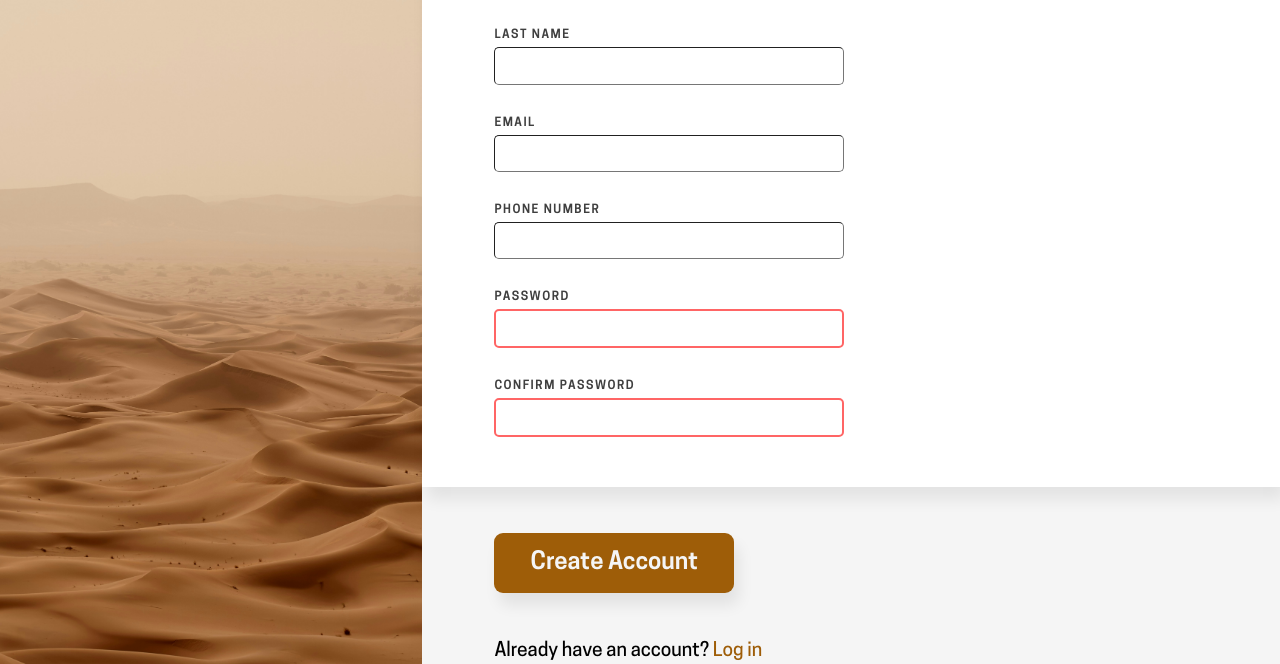
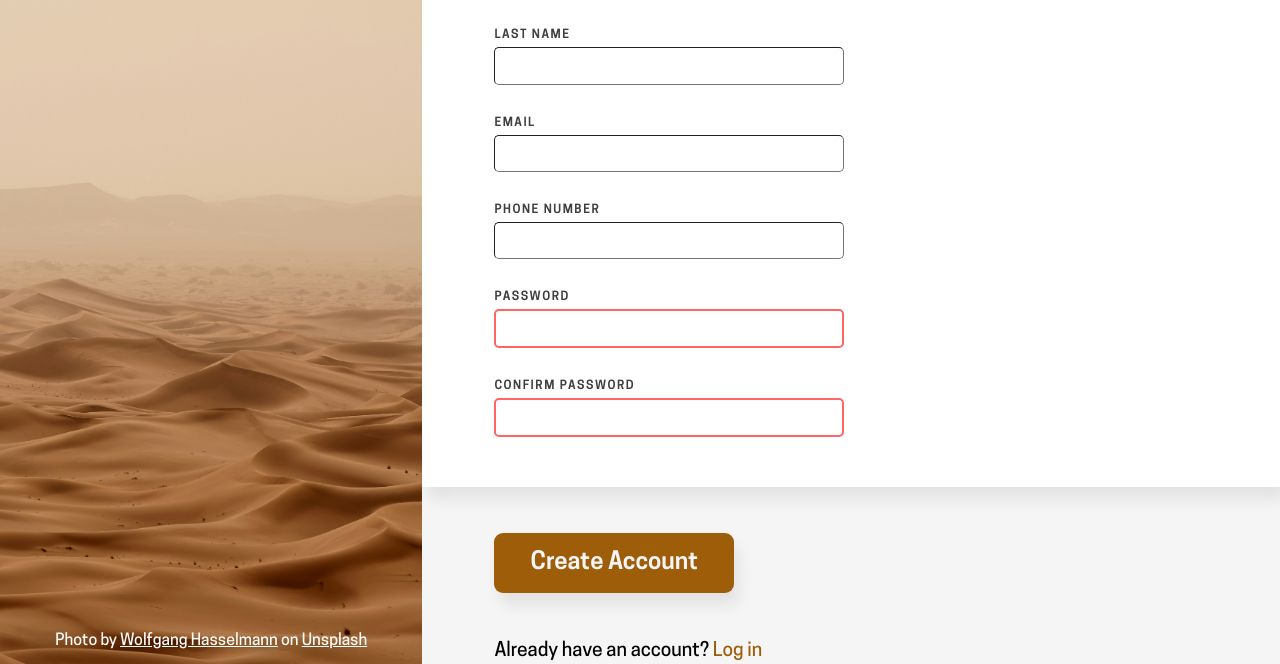
Before and after one commit to Znojus/form_practice, a plain HTML site: page index.html in a window 1280 px wide. Shown: the part 412-1076 px from the top of the page. Drawn offline with Linux system fonts and the light colour scheme.

Commit message:
Add credits of the photo

```diff
--- a/index.html
+++ b/index.html
@@ -12,6 +12,9 @@
             <div class="logo-icon">
                 <img src="odin-lined.png" alt="A logo of Odin Project">
                 <span>Odin</span>
+            </div>
+            <div class="credits-wrapper">
+                <div class="credits">Photo by <a href="https://unsplash.com/@wolfgang_hasselmann">Wolfgang Hasselmann</a> on <a href="https://unsplash.com/">Unsplash</a></div>
             </div>
         </div>
         <div class="form-wrapper">
--- a/styles.css
+++ b/styles.css
@@ -72,6 +72,8 @@ textarea {
 
     flex: 0 0 33%;
     min-width: 300px;
+
+    position: relative;
 }
 
 .logo-icon {
@@ -83,7 +85,7 @@ textarea {
     margin-top: 30%;
 }
 
-.logo-div span {
+.logo-icon span {
     font-size: 10em;
     font-family: "norse";
     font-weight: 800;
@@ -178,7 +180,8 @@ input:invalid {
     border: 2px solid rgb(255, 101, 101);
 }
 
-.login-span:hover, button:hover {
+.login-span:hover,
+button:hover {
     cursor: pointer;
 }
 
@@ -197,3 +200,19 @@ button:hover {
 .login-span:hover {
     color: rgba(158, 93, 8, 0.836);
 }
+
+.credits-wrapper {
+    display: flex;
+    justify-content: center;
+}
+
+.credits {
+    color: white;
+    position: absolute;
+    bottom: 12px;
+}
+
+.credits a {
+    color: inherit;
+    text-decoration: underline;
+}
```
